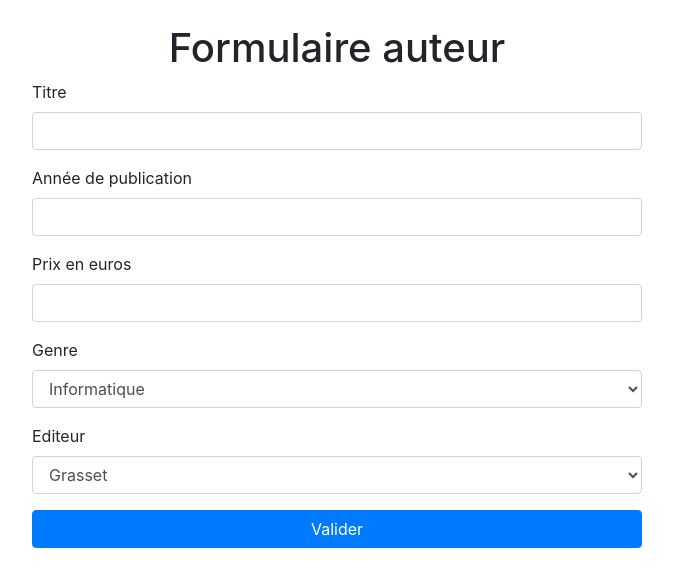
After one commit to smaloron/exo-php-messagerie, a PHP site: page /formulaire-livres.php in a window 1280 px wide. The commit adds this page. Shown: the top 587 px of the page, without its empty margins (303-976 px from the left). Run offline with PHP 8.4, Linux system fonts and the light colour scheme; data comes from the database, SQL or seed files in the repository.

Commit message:
Insertion de livres

```diff
--- a/conception/vues.sql
+++ b/conception/vues.sql
@@ -6,6 +6,6 @@ CONCAT_WS(' ', auteurs.prenom_auteur, auteurs.nom_auteur) SEPARATOR ','
 FROM livres
 JOIN genres ON livres.id_genre = genres.id
 JOIN editeurs ON livres.id_editeur = editeurs.id
-JOIN livres_auteurs ON livres_auteurs.id_livre = livres.id
-JOIN auteurs ON livres_auteurs.id_auteur = auteurs.id
+LEFT JOIN livres_auteurs ON livres_auteurs.id_livre = livres.id
+LEFT JOIN auteurs ON livres_auteurs.id_auteur = auteurs.id
 GROUP BY livres.id;
--- /dev/null
+++ b/php/formulaire-livres.php
@@ -0,0 +1,130 @@
+<?php
+
+try {
+
+    // Connexion à la base de données
+    $pdo = new PDO(
+        "mysql:host=127.0.0.1;dbname=formation;charset=utf8",
+        "root",
+        "",
+        [PDO::ATTR_ERRMODE => PDO::ERRMODE_EXCEPTION]
+    );
+
+    /*********************
+     *  Récupération des genres
+     *********************/
+
+    // Requête sql
+    $sql = "SELECT * FROM genres";
+    // Exécution de la requête
+    $query = $pdo->query($sql);
+    // Récupération des données de la requête
+    $genreList = $query->fetchAll(PDO::FETCH_ASSOC);
+
+    /*********************
+     *  Récupération des éditeurs
+     *********************/
+    // Requête sql
+    $sql = "SELECT * FROM editeurs";
+    // Exécution de la requête
+    $query = $pdo->query($sql);
+    // Récupération des données de la requête
+    $publisherList = $query->fetchAll(PDO::FETCH_ASSOC);
+} catch (PDOException $ex) {
+    echo $ex->getMessage();
+}
+
+/****************************
+ *  Traitement du formulaire
+ ****************************/
+
+ $isPosted = count($_POST);
+
+ if($isPosted){
+     // Récupération des données
+     $title = filter_input(INPUT_POST, "titre", FILTER_SANITIZE_STRING);
+     $publishedAt = filter_input(INPUT_POST, "annee_publication", FILTER_SANITIZE_NUMBER_INT);
+     $price = filter_input(INPUT_POST, "prix", FILTER_SANITIZE_NUMBER_INT);
+     $genre = filter_input(INPUT_POST, "genre", FILTER_SANITIZE_NUMBER_INT);
+     $publisher = filter_input(INPUT_POST, "editeur", FILTER_SANITIZE_NUMBER_INT);
+
+     // L'utilisateur a entré des euros on enregistre des centimes dans la BD
+     $price *= 100;
+
+     // sql
+     $sql = "INSERT INTO livres (titre, annee_publication, prix, id_genre, id_editeur) VALUES (?,?,?,?,?)";
+
+     // statement
+     $statement = $pdo->prepare($sql);
+
+     // Exécution
+     $statement->execute([$title, $publishedAt, $price, $genre, $publisher]);
+
+     // Redirection
+     header("location:/affichage-livres.php");
+ }
+
+
+?>
+
+<!DOCTYPE html>
+<html lang="fr">
+
+<head>
+    <meta charset="UTF-8">
+    <meta name="viewport" content="width=device-width, initial-scale=1.0">
+    <title>Liste des livres</title>
+    <link rel="stylesheet" href="https://stackpath.bootstrapcdn.com/bootstrap/4.5.2/css/bootstrap.min.css">
+</head>
+
+<body class="container-fluid">
+
+    <div class="row justify-content-center">
+        <div class="col-md-6">
+            <h1 class="text-center mt-4 mb-2">Formulaire auteur</h1>
+
+            <form method="post">
+                <div class="form-group">
+                    <label>Titre</label>
+                    <input type="text" name="titre" class="form-control">
+                </div>
+                <div class="form-group">
+                    <label>Année de publication</label>
+                    <input type="number" name="annee_publication" class="form-control" min="1980" max="2020">
+                </div>
+
+                <div class="form-group">
+                    <label>Prix en euros</label>
+                    <input type="number" name="prix" class="form-control" min="5" max="999">
+                </div>
+
+                <div class="form-group">
+                    <label>Genre</label>
+                    <select name="genre" class="form-control">
+                        <?php foreach ($genreList as $genre) : ?>
+                            <option value="<?= $genre["id"] ?>">
+                                <?= $genre["nom_genre"] ?>
+                            </option>
+                        <?php endforeach ?>
+                    </select>
+                </div>
+
+                <div class="form-group">
+                    <label>Editeur</label>
+                    <select name="editeur" class="form-control">
+                        <?php foreach ($publisherList as $publisher) : ?>
+                            <option value="<?= $publisher["id"] ?>">
+                                <?= $publisher["nom_editeur"] ?>
+                            </option>
+                        <?php endforeach ?>
+                    </select>
+                </div>
+
+                <button type="submit" class="btn btn-primary btn-block">Valider</button>
+            </form>
+        </div>
+    </div>
+
+</body>
+
+</html>
```
Also changed, not shown: php/affichage-auteurs.php (+12 -3 lines).
